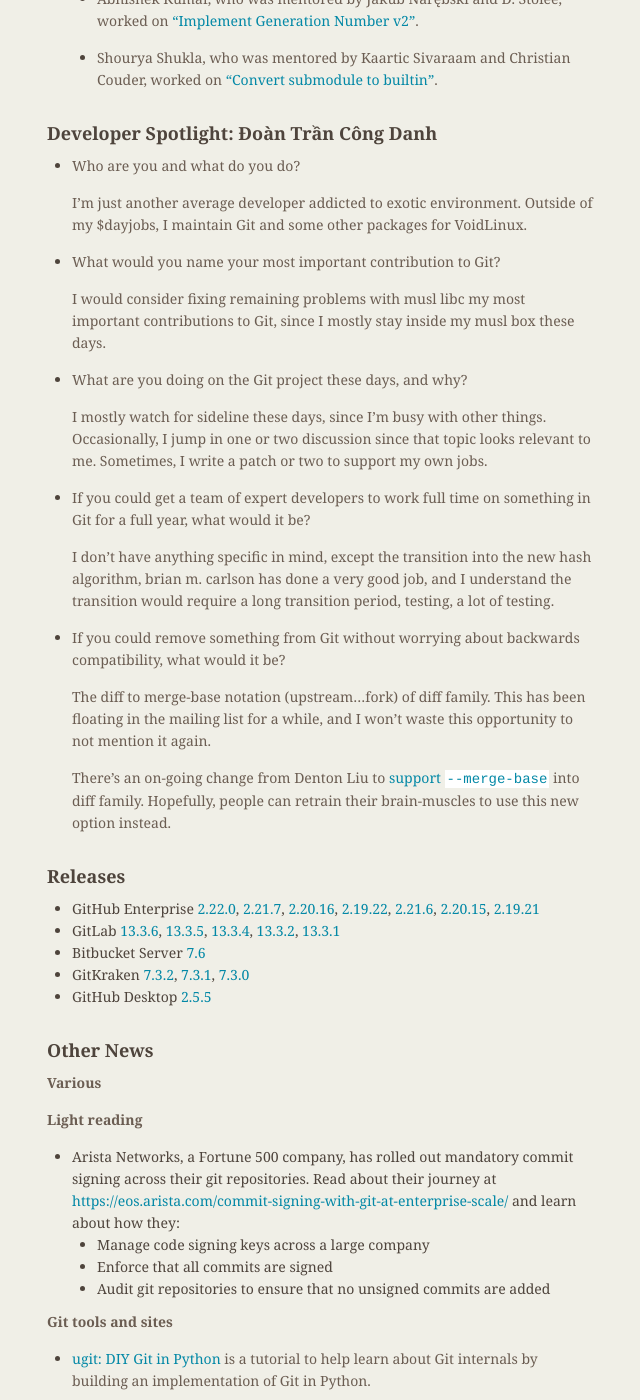
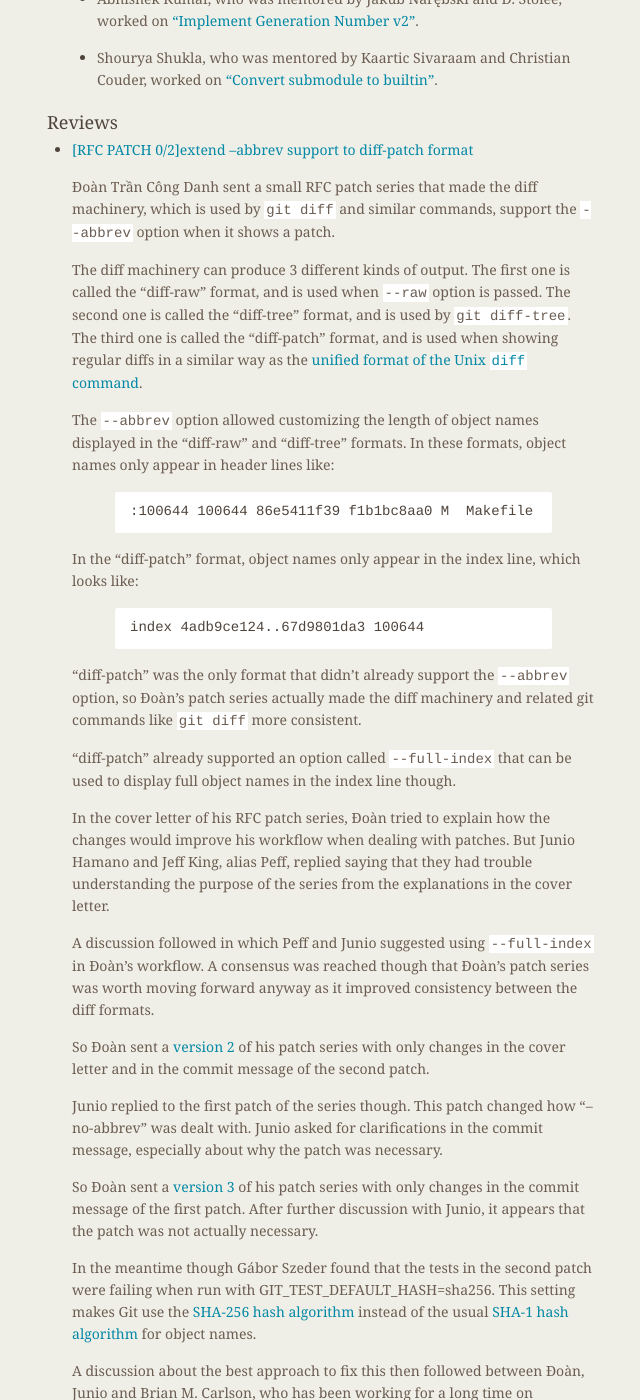
Before and after one commit to git/git.github.io, a Jekyll site: the page built from rev_news/drafts/edition-67.md, in a window 1280 px wide and 1400 px high, scrolled down 503 px. Shown: the whole window, without its empty margins (487-1127 px from the left). Built offline with Jekyll 4.4.1, drawn with Linux system fonts in a browser that asks for light colours; some of the changed text lies outside the part shown.

Commit message:
rn-67: add article about diff and --abbrev

````diff
--- a/rev_news/drafts/edition-67.md
+++ b/rev_news/drafts/edition-67.md
@@ -35,9 +35,95 @@
   * Shourya Shukla, who was mentored by Kaartic Sivaraam and Christian Couder,
     worked on ["Convert submodule to builtin"](https://shouryashukla.blogspot.com/2020/08/the-final-report.html).
 
-<!---
 ### Reviews
--->
+
+* [[RFC PATCH 0/2]extend --abbrev support to diff-patch format](https://lore.kernel.org/git/cover.1596887883.git.congdanhqx@gmail.com/)
+
+  Đoàn Trần Công Danh sent a small RFC patch series that made the diff
+  machinery, which is used by `git diff` and similar commands, support
+  the `--abbrev` option when it shows a patch.
+
+  The diff machinery can produce 3 different kinds of output. The
+  first one is called the "diff-raw" format, and is used when `--raw`
+  option is passed. The second one is called the "diff-tree" format,
+  and is used by `git diff-tree`. The third one is called the
+  "diff-patch" format, and is used when showing regular diffs in a
+  similar way as the
+  [unified format of the Unix `diff` command](https://en.wikipedia.org/wiki/Diff#Unified_format).
+
+  The `--abbrev` option allowed customizing the length of object names
+  displayed in the "diff-raw" and "diff-tree" formats. In these
+  formats, object names only appear in header lines like:
+
+  ```
+  :100644 100644 86e5411f39 f1b1bc8aa0 M  Makefile
+  ```
+
+  In the "diff-patch" format, object names only appear in the index
+  line, which looks like:
+
+  ```
+  index 4adb9ce124..67d9801da3 100644
+  ```
+
+  "diff-patch" was the only format that didn't already support the
+  `--abbrev` option, so Đoàn's patch series actually made the diff
+  machinery and related git commands like `git diff` more consistent.
+
+  "diff-patch" already supported an option called `--full-index` that
+  can be used to display full object names in the index line though.
+
+  In the cover letter of his RFC patch series, Đoàn tried to explain
+  how the changes would improve his workflow when dealing with
+  patches. But Junio Hamano and Jeff King, alias Peff, replied saying
+  that they had trouble understanding the purpose of the series from
+  the explanations in the cover letter.
+
+  A discussion followed in which Peff and Junio suggested using
+  `--full-index` in Đoàn's workflow. A consensus was reached though
+  that Đoàn's patch series was worth moving forward anyway as it
+  improved consistency between the diff formats.
+
+  So Đoàn sent a
+  [version 2](https://lore.kernel.org/git/cover.1597146478.git.congdanhqx@gmail.com/)
+  of his patch series with only changes in the cover letter and in the
+  commit message of the second patch.
+
+  Junio replied to the first patch of the series though. This patch
+  changed how "--no-abbrev" was dealt with. Junio asked for
+  clarifications in the commit message, especially about why the patch
+  was necessary.
+
+  So Đoàn sent a
+  [version 3](https://lore.kernel.org/git/cover.1597364493.git.congdanhqx@gmail.com/)
+  of his patch series with only changes in the commit message of the
+  first patch. After further discussion with Junio, it appears that
+  the patch was not actually necessary.
+
+  In the meantime though Gábor Szeder found that the tests in the
+  second patch were failing when run with
+  GIT_TEST_DEFAULT_HASH=sha256. This setting makes Git use the
+  [SHA-256 hash algorithm](https://en.wikipedia.org/wiki/SHA-2)
+  instead of the usual
+  [SHA-1 hash algorithm](https://en.wikipedia.org/wiki/SHA-1)
+  for object names.
+
+  A discussion about the best approach to fix this then followed
+  between Đoàn, Junio and Brian M. Carlson, who has been working for a
+  long time on implementing support for SHA-256 in Git.
+
+  Đoàn eventually sent a
+  [version 4](https://lore.kernel.org/git/cover.1597926783.git.congdanhqx@gmail.com/)
+  of his patch series, where the first patch of his version 3 had been
+  discarded, but a new patch to improve handling of SHA-256 object
+  names in the tests replaced it.
+
+  Junio and Đoàn discussed further improvements to the commit messages
+  of both patches. Then Đoàn sent a
+  [version 5](https://lore.kernel.org/git/cover.1598010556.git.congdanhqx@gmail.com/)
+  taking these improvements into account.
+
+  The patch series has since been merged into the 'master' branch.
 
 <!---
 ### Support
````
